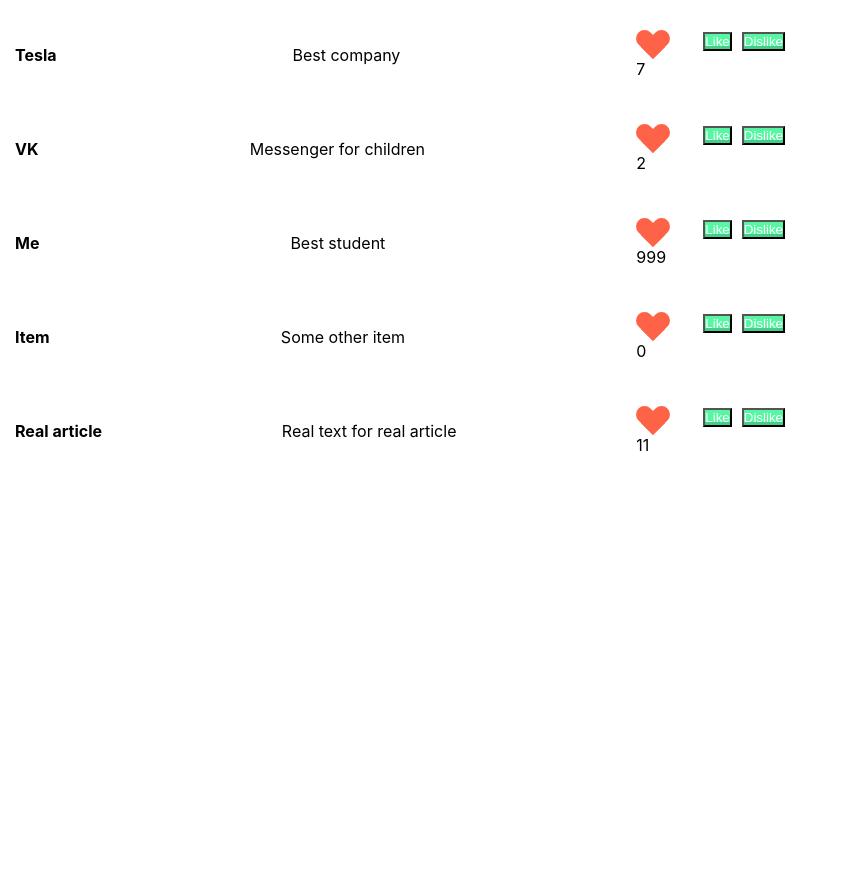
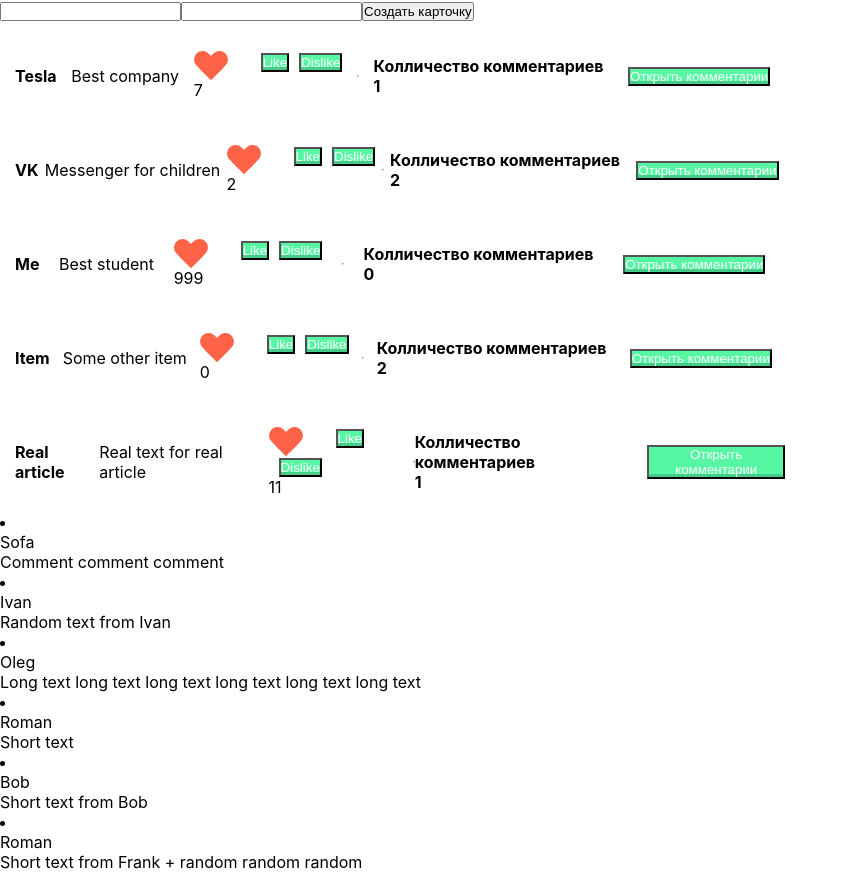
Before and after one commit to olya3112/React, a React (Create React App) app in the folder reactpj/: page / in a window 1280 px wide. Shown: the whole page, without its empty margins (0-848 px from the left). Before the commit the page ends 800 px from the top, so only its background shows below. Built offline with nearby package versions, Linux system fonts and the light colour scheme.

Commit message:
add new text

```diff
--- a/reactpj/src/App.js
+++ b/reactpj/src/App.js
@@ -1,18 +1,31 @@
-import logo from './logo.svg';
-import React, {useState} from "react";
 import './App.css';
 import PostNews from "./components/PostNews/PostNews";
-import data from "./assets/mock-data.json";
+import data from "./assets/data/articles.json";
+import React, {useState} from 'react';
+import com from "./assets/data/comments.json"
+import Comments from "./components/Comments/Comments";
+import PostForms from "./components/PostForms/PostForms";
 
 
 function App() {
 
-    const content = data
+
+    const [content, setPosts] = useState(data)
+    const comments = com
+
+    const createPost = (newpost) =>{
+        setPosts ( [...content, newpost])
+    }
+
 
     return (
+        <div><PostForms create={createPost}/>
+
 
         <div>
-            {content.map(item => <PostNews title = {item.title} text={item.text} currentLikes={item.currentLikes}/>)}
+            {content.map(item => <PostNews articleId = {item.articleId} title = {item.title} text={item.text} currentLikes={item.currentLikes} commentsCount={item.commentsCount}/>)}
+            {comments.map(item => <Comments  text = {item.text} author={item.author} />)}
+        </div>
         </div>
     );
 }
--- /dev/null
+++ b/reactpj/src/assets/data/articles.json
@@ -0,0 +1,37 @@
+[
+  {
+    "articleId": 11,
+    "title": "Tesla",
+    "text": "Best company",
+    "currentLikes": 7,
+    "commentsCount": 1
+  },
+  {
+    "articleId": 5,
+    "title": "VK",
+    "text": "Messenger for children",
+    "currentLikes": 2,
+    "commentsCount": 2
+  },
+  {
+    "articleId": 72,
+    "title": "Me",
+    "text": "Best student",
+    "currentLikes": 999,
+    "commentsCount": 0
+  },
+  {
+    "articleId": 33,
+    "title": "Item",
+    "text": "Some other item",
+    "currentLikes": 0,
+    "commentsCount": 2
+  },
+  {
+    "articleId": 16,
+    "title": "Real article",
+    "text": "Real text for real article",
+    "currentLikes": 11,
+    "commentsCount": 1
+  }
+]
--- /dev/null
+++ b/reactpj/src/assets/data/comments.json
@@ -0,0 +1,32 @@
+[
+  {
+    "author": "Sofa",
+    "articleId": 33,
+    "text": "Comment comment comment"
+  },
+  {
+    "author": "Ivan",
+    "articleId": 5,
+    "text": "Random text from Ivan"
+  },
+  {
+    "author": "Oleg",
+    "articleId": 5,
+    "text": "Long text long text long text long text long text long text"
+  },
+  {
+    "author": "Roman",
+    "articleId": 33,
+    "text": "Short text"
+  },
+  {
+    "author": "Bob",
+    "articleId": 16,
+    "text": "Short text from Bob"
+  },
+  {
+    "author": "Roman",
+    "articleId": 11,
+    "text": "Short text from Frank + random random random"
+  }
+]
--- /dev/null
+++ b/reactpj/src/components/Comments/Comments.jsx
@@ -0,0 +1,21 @@
+import React, {useMemo, useState} from 'react';
+
+
+
+
+export function Comments (props)  {
+
+    return (
+        <li>
+            <div>
+                {props.author}
+            </div>
+            <div>
+                {props.text}
+            </div>
+        </li>
+
+    );
+};
+
+export default Comments;
--- /dev/null
+++ b/reactpj/src/components/PostForms/PostForms.jsx
@@ -0,0 +1,27 @@
+import React, {useState} from 'react';
+
+export function PostForms ({create})  {
+
+    const [content, setPost] = useState({title: '', text: ''})
+    const addNewPost = (e) =>{
+        e.preventDefault()
+        const newpost = {
+            ...content, articleId: Date.now(), currentLikes: 0, commentsCount: 0
+        }
+        create(newpost)
+        setPost( {title: '', text: ''})
+
+    }
+
+    return (
+        <form>
+           <input value={content.title}
+                  onChange={e => setPost({...content, title: e.target.value})}/>
+            <input value={content.text}
+                   onChange={e => setPost({...content, text: e.target.value})}/>
+            <button onClick={addNewPost}> Создать карточку </button>
+        </form>
+    );
+};
+
+export default PostForms;
--- a/reactpj/src/components/PostNews/PostNews.jsx
+++ b/reactpj/src/components/PostNews/PostNews.jsx
@@ -1,32 +1,23 @@
 import React, {useState} from 'react';
 import s from './postNewsStyle.module.css';
+import Comments from "../Comments/Comments";
+import data from "../../assets/data/articles.json";
 
 
 
 export function PostNews (props) {
-    let color = 0
-
-    const colors = ['wight', 'red'];
 
     const [count, setCount] = useState(props.currentLikes)
     function increment(){
         setCount( count+1)
         props.currentLikes = count
-        color = 1
-        s.heart.changeColor.background ='tomato'
+
     }
     function discrement(){
         setCount(  count -1 )
         props.currentLikes = count
-        color=0
-        s.heart.changeColor.background ='wight'
     }
-    function madeColor(color){
-        if (color==0){
-            s.heart.changeColor.background ='wight'
-        }
 
-    }
 
     return (
         <li className={s.content}>
@@ -42,6 +33,21 @@
                 <button className={s.buttom} onClick={discrement}>Dislike</button>
                 <p className={s.count}> {count}</p>
             </div>
+            <hr/>
+            <div>
+                <div>
+                    <b> Колличество комментариев </b>
+                </div>
+                <strong>
+                    {props.commentsCount}
+                </strong>
+            </div>
+            <div>
+                <button className={s.buttom} >Открыть комментарии </button>
+            </div>
+            <br/>
+
+
         </li>
     );
 };
```
Also changed, not shown: reactpj/src/assets/effects/use-effect-usage.jsx (added, +18 -0 lines), reactpj/src/assets/helpers/get-articles.js (added, +9 -0 lines), reactpj/src/assets/helpers/get-comments-by-article.js (added, +14 -0 lines).
